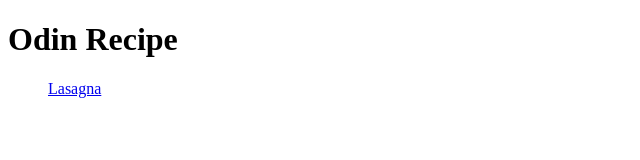
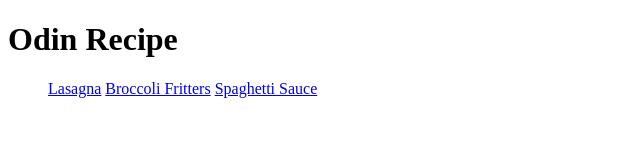
Before and after one commit to k1r4nkv/odin-recipes, a plain HTML site: page index.html in a window 1280 px wide. Shown: the whole page, without its empty margins (0-640 px from the left). Drawn offline with Linux system fonts and the light colour scheme.

Commit message:
added links to recipes in index.html

```diff
--- a/index.html
+++ b/index.html
@@ -8,6 +8,8 @@
         <h1>Odin Recipe</h1>
         <ul>
             <a href="./recipes/lasagna.html">Lasagna</a>
+            <a href="./recipes/broccoli_fritters.html">Broccoli Fritters</a>
+            <a href="recipes/spaghetti_sauce.html">Spaghetti Sauce</a>
         </ul>
     </body>
 </html>
```
